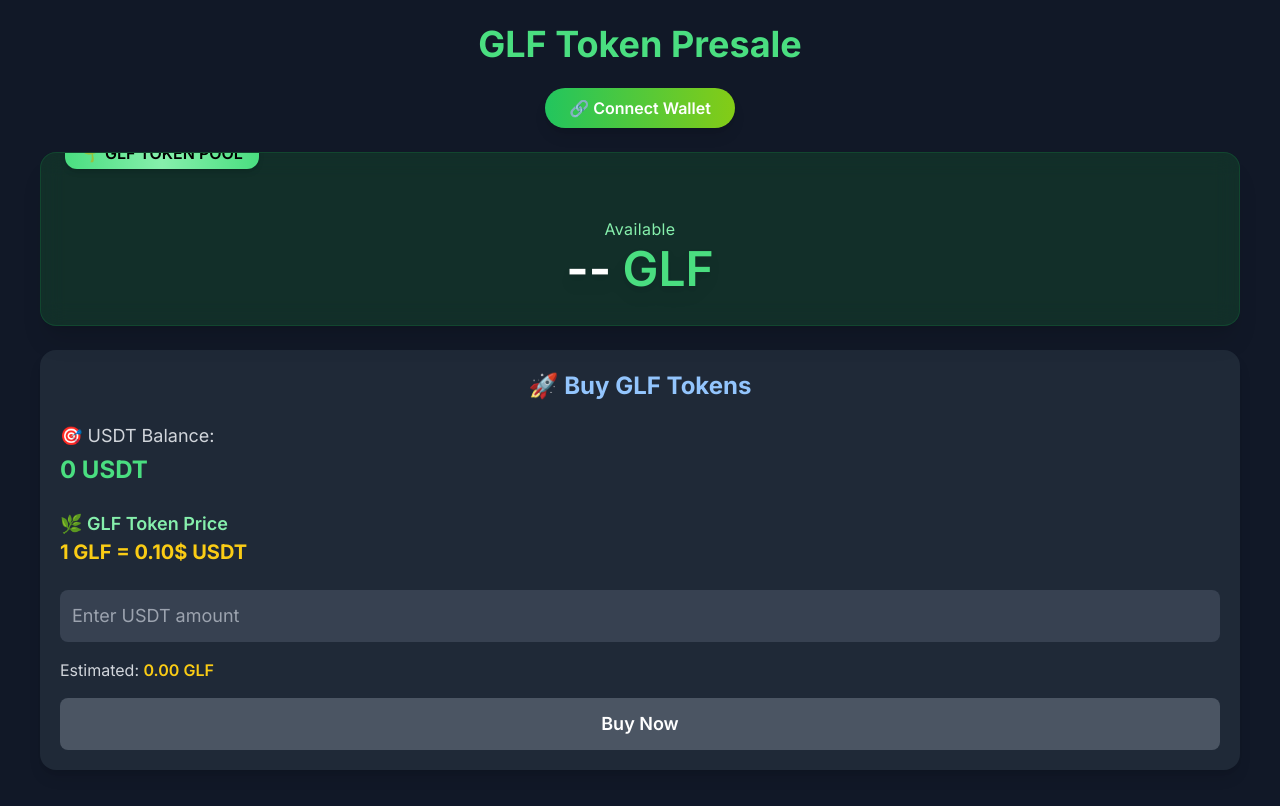
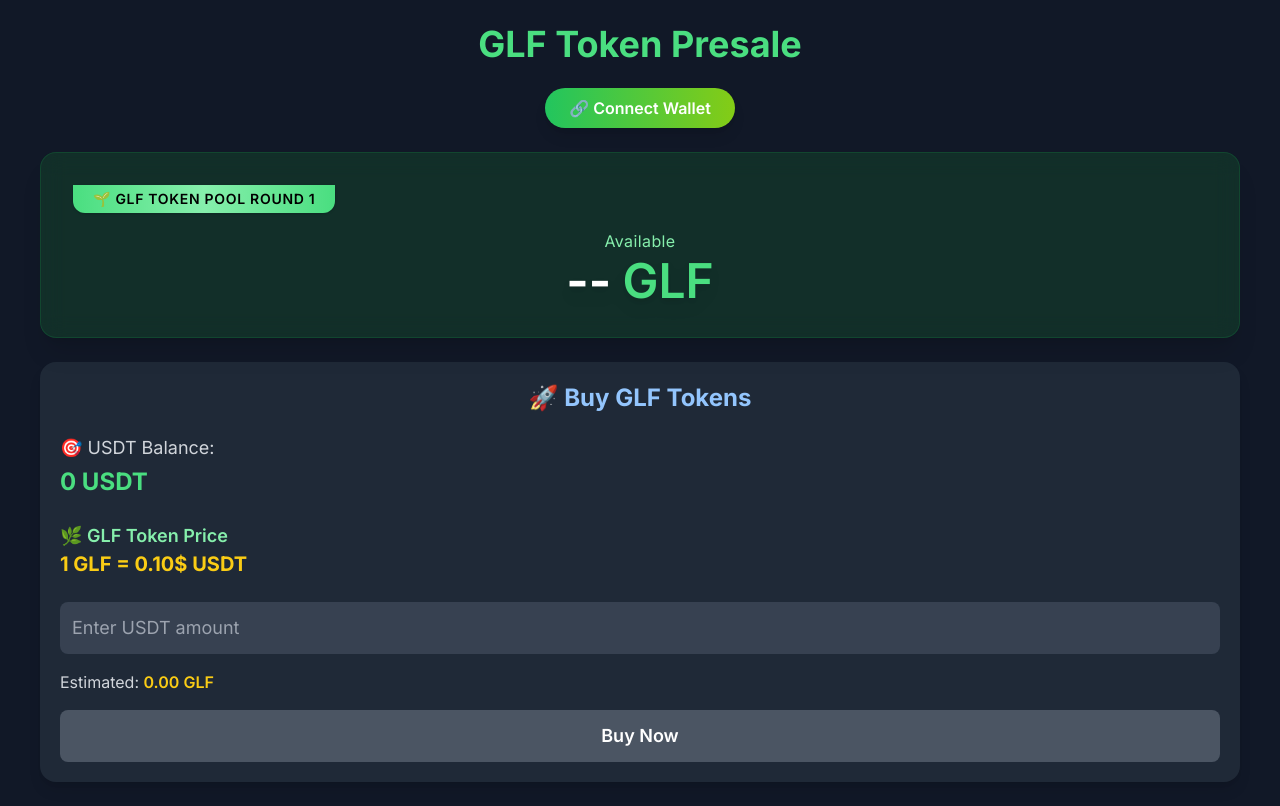
Before and after one commit to shopnilshovon/glf-presale-v2-, a React (Vite) app: page / in a window 1280 px wide. Built offline with nearby package versions, Linux system fonts and the light colour scheme.

Commit message:
Update TokenPoolInfo.jsx

```diff
--- a/src/components/TokenPoolInfo.jsx
+++ b/src/components/TokenPoolInfo.jsx
@@ -33,15 +33,13 @@ export default function TokenPoolInfo() {
     <div className="w-full px-4">
       <div className="bg-green-900/40 backdrop-blur-md border border-green-600/20 shadow-xl rounded-2xl p-6 sm:p-8 relative overflow-hidden transition-all duration-300 hover:shadow-green-400/30">
 
-        {/* Glowing Top Label */}
-        <div className="absolute top-0 left-4 sm:left-6 -translate-y-1/2 z-10">
-          <div className="bg-gradient-to-r from-green-400 via-green-300 to-green-400 text-black px-4 py-1 rounded-b-xl text-sm sm:text-base font-semibold shadow-md">
-            🌱 GLF TOKEN POOL
-          </div>
-        </div>
+        {/* Header */}
+        <h2 className="text-center text-xs sm:text-sm tracking-wider font-semibold bg-gradient-to-r from-green-400 via-green-300 to-green-400 text-black px-5 py-1 rounded-b-xl shadow mb-4 inline-block">
+          🌱 GLF TOKEN POOL ROUND 1
+        </h2>
 
         {/* Content */}
-        <div className="text-center mt-6 sm:mt-8">
+        <div className="text-center">
           {loading ? (
             <div className="flex flex-col items-center justify-center py-6">
               <div className="w-5 h-5 sm:w-6 sm:h-6 border-4 border-green-300 border-t-transparent rounded-full animate-spin"></div>
```
